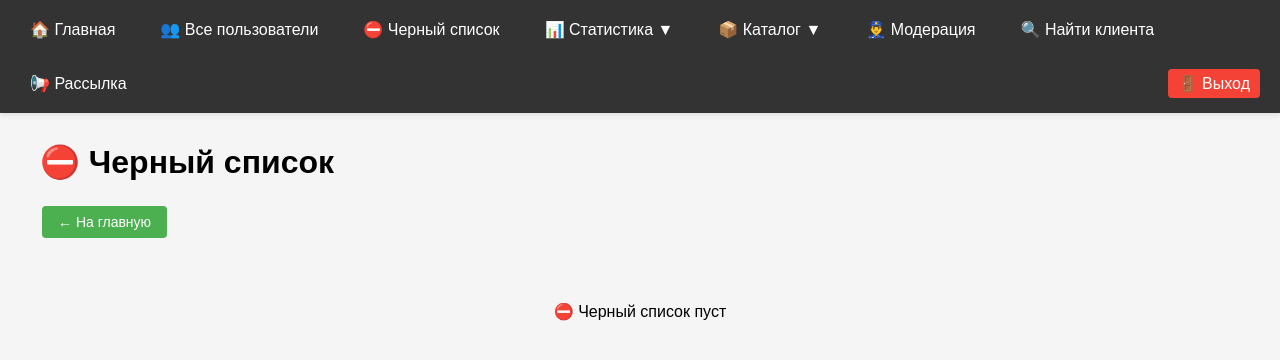
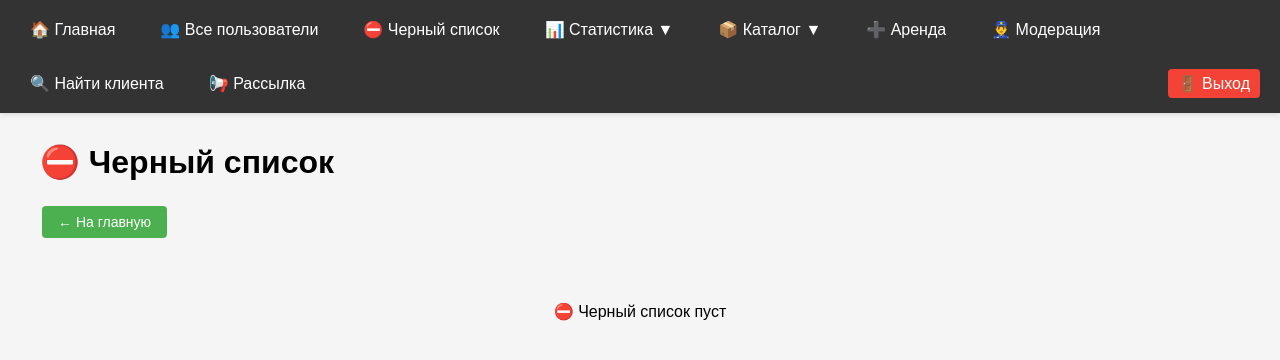
Before and after one commit to El-Drinkins/loyalty_bot, a FastAPI app: template app/web/templates/blacklist.html in a window 1280 px wide. Shown: the top 360 px of the page. Run offline with FastAPI, Linux system fonts and the light colour scheme; the template is opened without the code that fills it, so the values that code supplies are empty; parts of the project's set-up code (start-up, migrations or seed data) failed here and were passed over.

Commit message:
Добавлена кнопка Аренда в навигацию админки

```diff
--- a/app/web/templates/base.html
+++ b/app/web/templates/base.html
@@ -274,7 +274,7 @@
                 <a href="/admin/catalog/stats">📊 Статистика каталога</a>
             </div>
         </div>
-
+        <a href="/admin/catalog/rentals/add" class="nav-link">➕ Аренда</a>
         <a href="/admin/review" {% if request.url.path.startswith('/admin/review') %}class="active"{% endif %}>👮‍♂️ Модерация</a>
 
         <a href="/admin/search" {% if request.url.path == '/admin/search' %}class="active"{% endif %}>🔍 Найти клиента</a>
```
